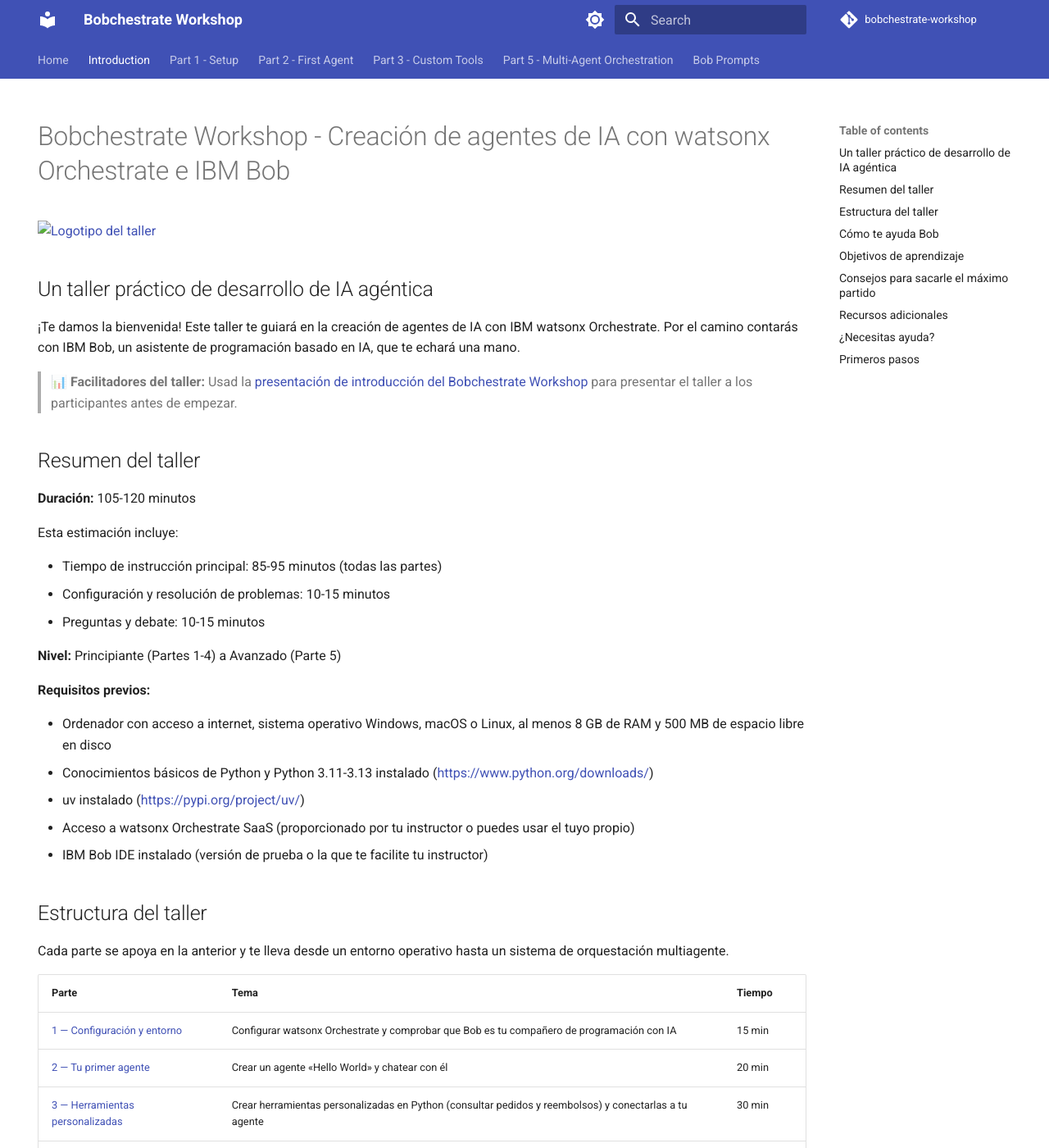
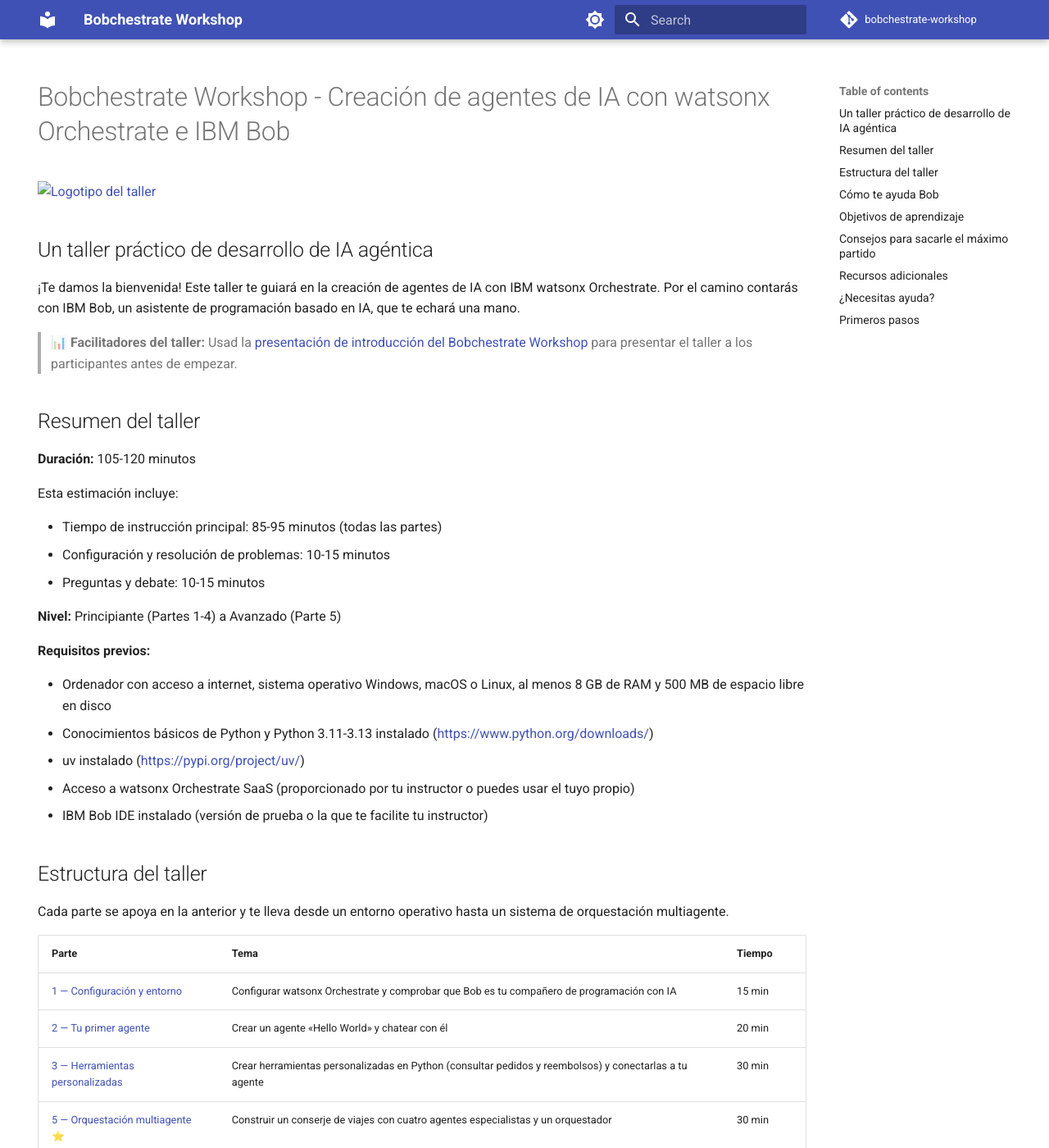
Before and after one commit to daniela42tar/bobquestrate-worshop, an MkDocs documentation site: the page built from docs/introduction.md, in a window 1280 px wide and 1400 px high. Shown: the whole window at 82% size. Built offline with MkDocs 1.6.1 and Material for MkDocs 9.7.7, drawn with Linux system fonts in a browser that asks for light colours.

Commit message:
feat: header cleaning

```diff
--- a/docs/stylesheets/extra.css
+++ b/docs/stylesheets/extra.css
@@ -9,9 +9,15 @@ article.md-content__inner:has(.home-cards-container) > h1:first-child,
   display: none !important;
 }
 
-/* Hide the top tab navigation bar on the home page only */
-body:has(.home-cards-container) .md-tabs {
+/* Hide top tab navigation bar globally if present */
+.md-tabs {
   display: none !important;
+}
+
+/* Make header title text act as a link to home page and styled cleanly */
+.md-header__title a {
+  color: inherit;
+  text-decoration: none;
 }
 
 /* 2. Container setup */
--- a/mkdocs.yml
+++ b/mkdocs.yml
@@ -13,6 +13,7 @@ repo_name: bobchestrate-workshop
 # Theme configuration
 theme:
   name: material
+  custom_dir: overrides
   language: en
   palette:
     # Light mode
@@ -36,7 +37,6 @@ theme:
     code: Roboto Mono
   features:
     - navigation.tracking
-    - navigation.tabs
     - navigation.sections
     - navigation.expand
     - navigation.top
--- /dev/null
+++ b/overrides/partials/header.html
@@ -0,0 +1,68 @@
+<header class="md-header md-header--shadow" data-md-component="header">
+  <nav class="md-header__inner md-grid" aria-label="{{ lang.t('header') }}">
+    <!-- Logo -->
+    <a href="{{ config.extra.homepage | default(nav.homepage.url, true) | url }}" title="{{ config.site_name }}" class="md-header__button md-logo" aria-label="{{ config.site_name }}" data-md-component="logo">
+      {% include "partials/logo.html" %}
+    </a>
+
+    <!-- Mobile Drawer button for TOC / sidebar if needed -->
+    <label class="md-header__button md-icon" for="__drawer">
+      {% set icon = config.theme.icon.menu or "material/menu" %}
+      {% include ".icons/" ~ icon ~ ".svg" %}
+    </label>
+
+    <!-- Header title linked to home page -->
+    <div class="md-header__title" data-md-component="header-title">
+      <div class="md-header__ellipsis">
+        <a href="{{ config.extra.homepage | default(nav.homepage.url, true) | url }}" title="{{ config.site_name }}" style="color: inherit; text-decoration: none;">
+          <div class="md-header__topic">
+            <span class="md-ellipsis">
+              {{ config.site_name }}
+            </span>
+          </div>
+          <div class="md-header__topic" data-md-component="header-topic">
+            <span class="md-ellipsis">
+              {{ config.site_name }}
+            </span>
+          </div>
+        </a>
+      </div>
+    </div>
+
+    <!-- Palette toggle -->
+    {% if config.theme.palette %}
+      {% if not config.theme.palette is mapping %}
+        {% include "partials/palette.html" %}
+      {% endif %}
+    {% endif %}
+
+    <!-- User preference: font size -->
+    {% if not "content.code.copy" in config.theme.features %}
+      {% if "content.action.edit" in config.theme.features %}
+        {% include "partials/actions/edit.html" %}
+      {% endif %}
+      {% if "content.action.view" in config.theme.features %}
+        {% include "partials/actions/view.html" %}
+      {% endif %}
+    {% endif %}
+
+    <!-- Search box -->
+    {% if "material/search" in config.plugins %}
+      {% include "partials/search.html" %}
+    {% endif %}
+
+    <!-- Repository information -->
+    {% if config.repo_url %}
+      <div class="md-header__source">
+        {% include "partials/source.html" %}
+      </div>
+    {% endif %}
+  </nav>
+
+  <!-- Navigation tabs (if enabled) -->
+  {% if "navigation.tabs" in config.theme.features %}
+    {% if not "navigation.tabs.sticky" in config.theme.features %}
+      {% include "partials/tabs.html" %}
+    {% endif %}
+  {% endif %}
+</header>
```
